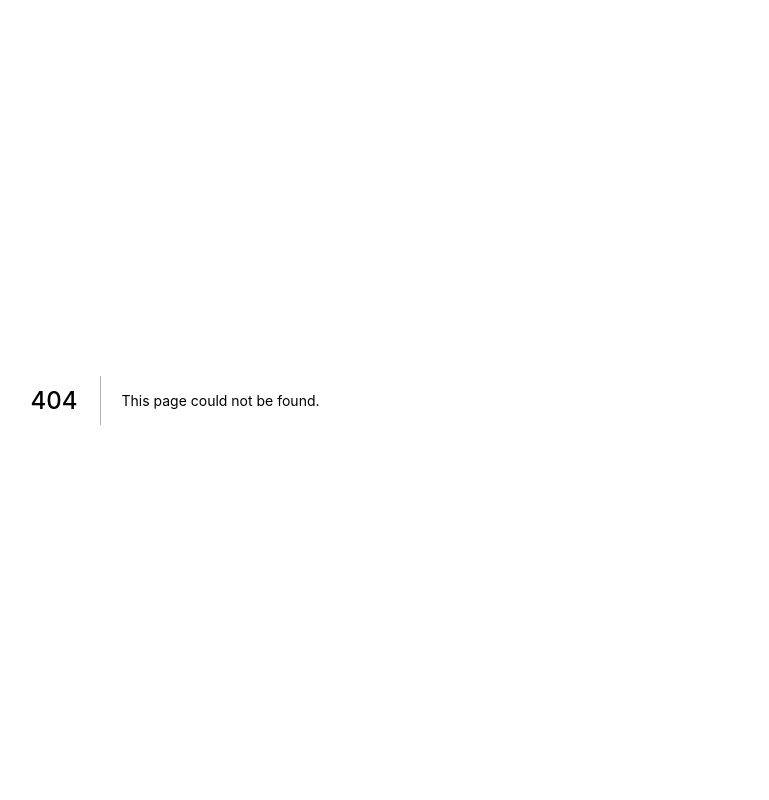
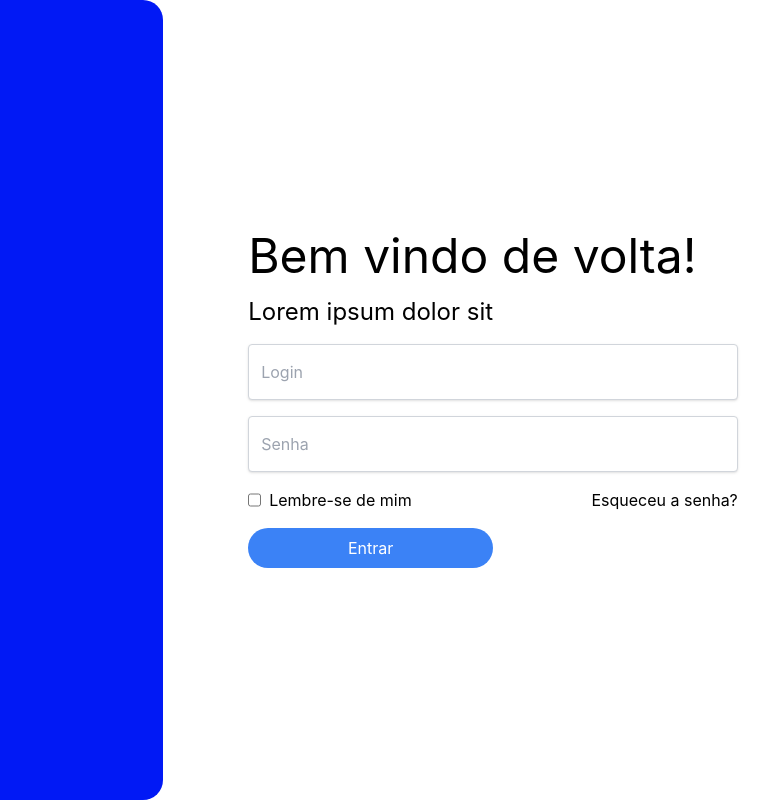
Before and after one commit to dvitorsantos/gerenciamento-escolar-frontend, a Next.js app: page /login in a window 1280 px wide. Before the commit this address had no page. Shown: the whole page, without its empty margins (465-1234 px from the left). Built offline with nearby package versions, Linux system fonts and the light colour scheme.

Commit message:
feat (login) - Tela de login com autenticação JWT

```diff
--- a/pages/index.tsx
+++ b/pages/index.tsx
@@ -6,65 +6,13 @@ import styles from '../styles/Home.module.css'
 const Home: NextPage = () => {
   return (
     <div className={styles.container}>
-      <Head>
-        <title>Create Next App</title>
-        <meta name="description" content="Generated by create next app" />
-        <link rel="icon" href="/favicon.ico" />
-      </Head>
-
-      <main className={styles.main}>
-        <h1 className={styles.title}>
-          Welcome to <a href="https://nextjs.org">Next.js!</a>
-        </h1>
-
-        <p className={styles.description}>
-          Get started by editing{' '}
-          <code className={styles.code}>pages/index.tsx</code>
-        </p>
-
-        <div className={styles.grid}>
-          <a href="https://nextjs.org/docs" className={styles.card}>
-            <h2>Documentation &rarr;</h2>
-            <p>Find in-depth information about Next.js features and API.</p>
-          </a>
-
-          <a href="https://nextjs.org/learn" className={styles.card}>
-            <h2>Learn &rarr;</h2>
-            <p>Learn about Next.js in an interactive course with quizzes!</p>
-          </a>
-
-          <a
-            href="https://github.com/vercel/next.js/tree/canary/examples"
-            className={styles.card}
-          >
-            <h2>Examples &rarr;</h2>
-            <p>Discover and deploy boilerplate example Next.js projects.</p>
-          </a>
-
-          <a
-            href="https://vercel.com/new?utm_source=create-next-app&utm_medium=default-template&utm_campaign=create-next-app"
-            className={styles.card}
-          >
-            <h2>Deploy &rarr;</h2>
-            <p>
-              Instantly deploy your Next.js site to a public URL with Vercel.
-            </p>
-          </a>
-        </div>
-      </main>
-
-      <footer className={styles.footer}>
-        <a
-          href="https://vercel.com?utm_source=create-next-app&utm_medium=default-template&utm_campaign=create-next-app"
-          target="_blank"
-          rel="noopener noreferrer"
-        >
-          Powered by{' '}
-          <span className={styles.logo}>
-            <Image src="/vercel.svg" alt="Vercel Logo" width={72} height={16} />
-          </span>
-        </a>
-      </footer>
+      <h1 className="text-3xl font-bold underline">Teste</h1>
+      <button className="btn btn-blue">
+        Button
+      </button>
+      <button className="bg-blue-500 hover:bg-blue-700 text-white font-bold py-2 px-4 rounded">
+        Button
+      </button>
     </div>
   )
 }
--- /dev/null
+++ b/pages/login.tsx
@@ -0,0 +1,67 @@
+import type { NextPage } from "next";
+import { useState } from "react";
+import { useForm } from "react-hook-form";
+import axios from "axios";
+
+const Login: NextPage = () => {
+  const { register, handleSubmit } = useForm();
+
+  async function handleSignIn(data: object) {
+    await axios
+      .post("http://localhost:8080/usuarios/auth", data)
+      .then(function (response) {
+        console.log(response);
+      })
+      .catch(function (error) {
+        console.log(error);
+      });
+  }
+
+  return (
+    <div className="mx-auto">
+      <form onSubmit={handleSubmit(handleSignIn)}>
+        <div className="grid grid-cols-1 md:grid-cols-2 lg:grid-cols-2 gap-6">
+          <div className="h-screen">
+            <div className="w-full h-full rounded-r-[20px] bg-[#0119F5]"></div>
+          </div>
+          <div className="h-screen flex flex-col space-y-4 items-center justify-center mr-4">
+            <div className="flex flex-col space-y-4 items-center justify-center w-4/5">
+              <h1 className="text-5xl self-start">Bem vindo de volta!</h1>
+              <p className="text-2xl self-start">Lorem ipsum dolor sit</p>
+              <input
+                {...register("login")}
+                className="shadow appearance-none border rounded w-full h-[56px] py-2 px-3 text-gray-800 leading-tight border-gray-300 focus:outline-blue-700"
+                id="login"
+                type="text"
+                placeholder="Login"
+              />
+              <input
+                {...register("senha")}
+                className="shadow appearance-none border rounded w-full h-[56px] py-2 px-3 text-gray-800 mb-3 leading-tight border-gray-300 focus:outline-blue-700"
+                id="password"
+                type="password"
+                placeholder="Senha"
+              />
+              <div className="flex justify-between w-full">
+                <div className="flex">
+                  <input type="checkbox" name="" id="" />
+                  <p className="ml-2">Lembre-se de mim</p>
+                </div>
+                <a href="http://">Esqueceu a senha?</a>
+              </div>
+              <button
+                className="transition ease-in-out delay-150 bg-blue-500 hover:translate-x-2 hover:scale-105 hover:bg-[#0013BE] duration-300
+                        bg-[#0119F5] self-start w-1/2 text-white py-2 px-4 rounded-full focus:outline-none focus:shadow-outline"
+                type="submit"
+              >
+                Entrar
+              </button>
+            </div>
+          </div>
+        </div>
+      </form>
+    </div>
+  );
+};
+
+export default Login;
--- /dev/null
+++ b/postcss.config.js
@@ -0,0 +1,6 @@
+module.exports = {
+  plugins: {
+    tailwindcss: {},
+    autoprefixer: {},
+  },
+}
--- a/styles/globals.css
+++ b/styles/globals.css
@@ -15,12 +15,15 @@ a {
   box-sizing: border-box;
 }
 
-@media (prefers-color-scheme: dark) {
+@media (prefers-color-scheme: white) {
   html {
-    color-scheme: dark;
+    color-scheme: white;
   }
   body {
     color: white;
-    background: black;
   }
 }
+
+@tailwind base;
+@tailwind components;
+@tailwind utilities;
--- /dev/null
+++ b/tailwind.config.js
@@ -0,0 +1,11 @@
+/** @type {import('tailwindcss').Config} */
+module.exports = {
+  content: [
+    "./pages/**/*.{js,ts,jsx,tsx}",
+    "./components/**/*.{js,ts,jsx,tsx}",
+  ],
+  theme: {
+    extend: {}
+  },
+  plugins: [],
+}
```
Also changed, not shown: contexts/AuthContext.tsx (added, +38 -0 lines), package.json (+7 -1 lines), 2 other files (tests, documents, lock files or other folders).
